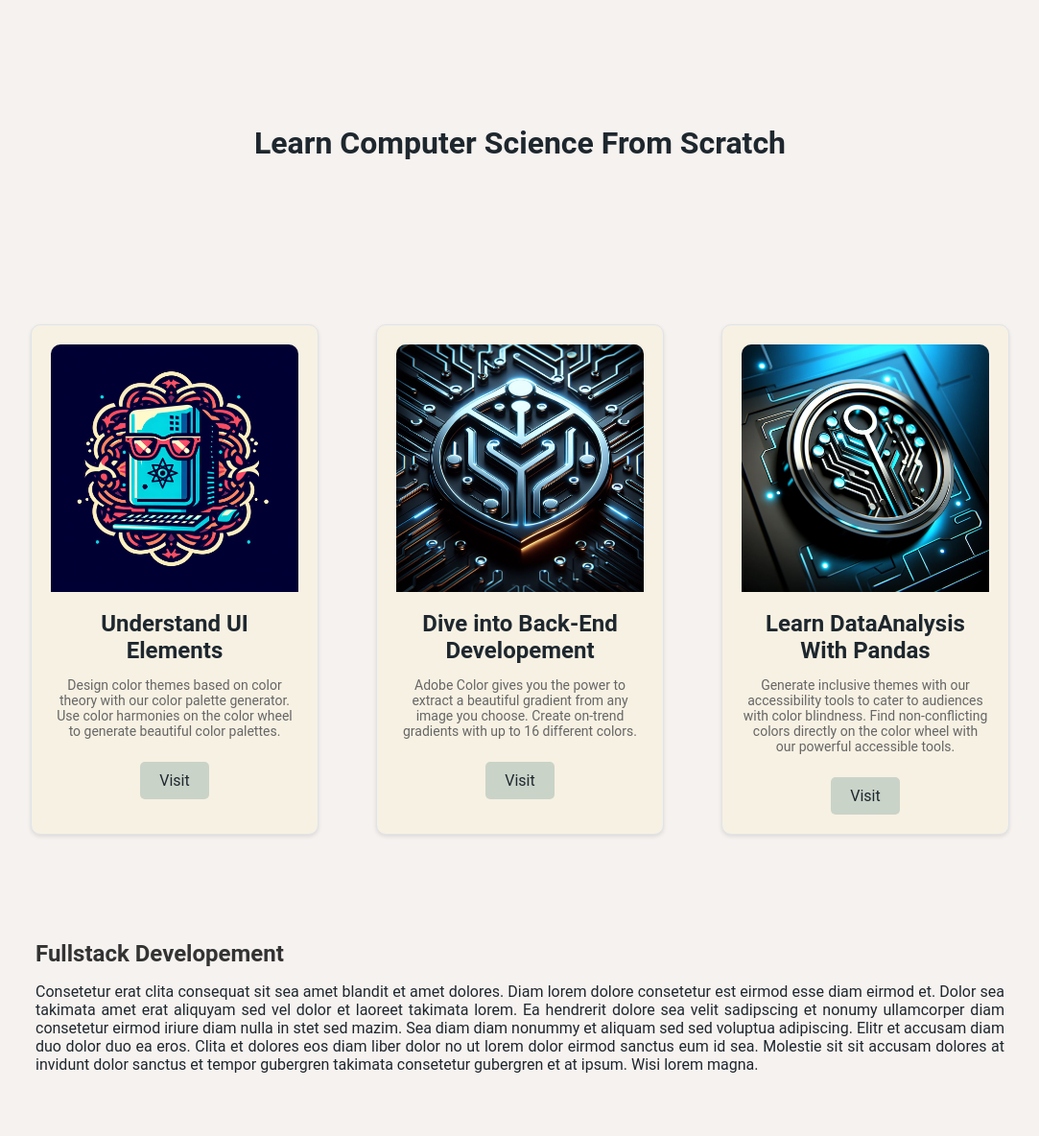
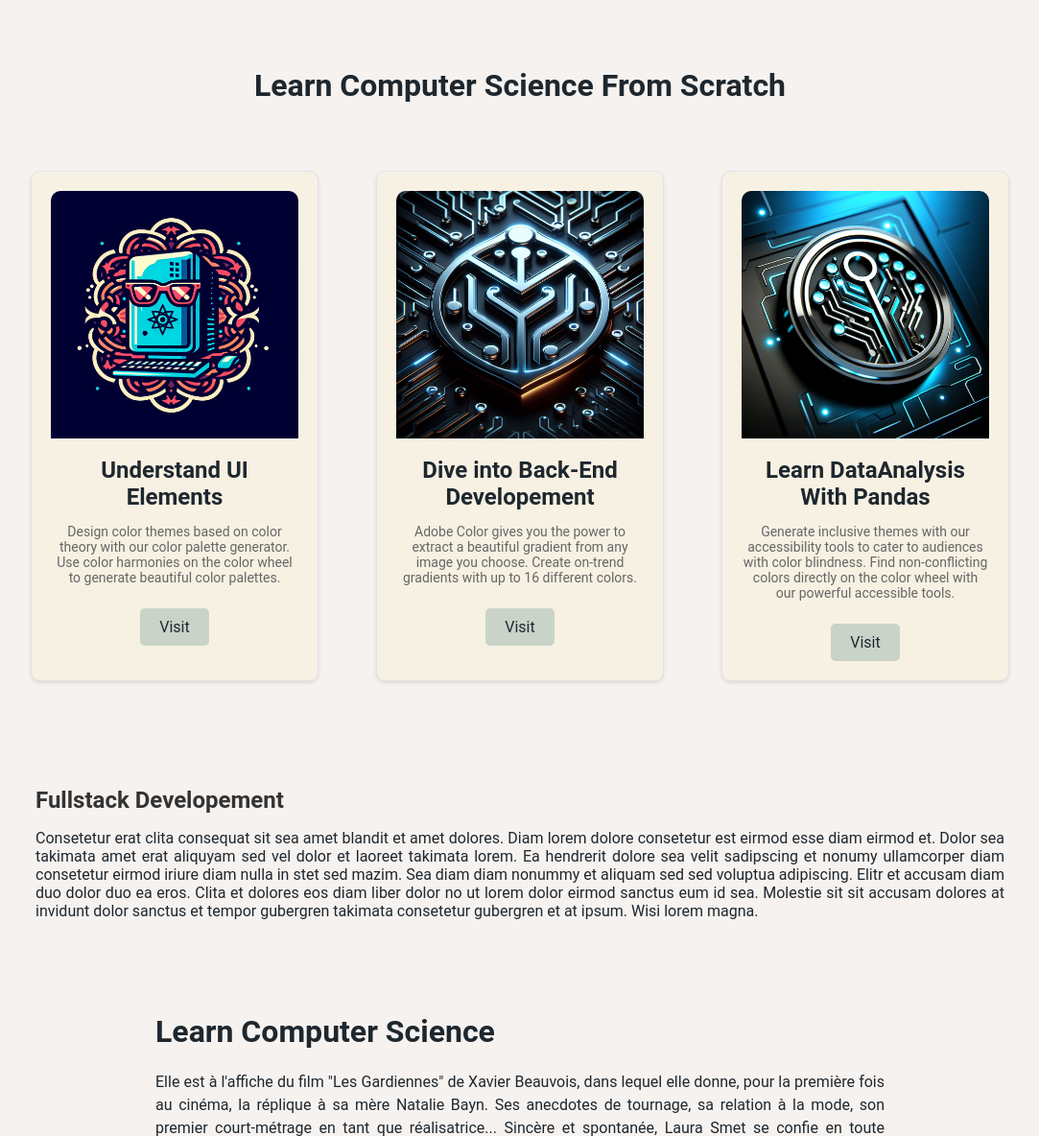
Before and after one commit to JustMrNone/CoderTheCaT, a Django app: page / in a window 1280 px wide. Shown: the part 80-1264 px from the top of the page at 96% size, without its empty margins (98-1181 px from the left). Run offline with Django 5.2, Linux system fonts and the light colour scheme; some libraries are stand-ins or nearby versions; some web fonts are replaced.

Commit message:
"Updated margin-top values for .palette-title and .palette-container in style.css"

```diff
--- a/main/static/index/css/style.css
+++ b/main/static/index/css/style.css
@@ -95,14 +95,14 @@ body {
 */
 .palette-title {
     color: #1e272e;
-    margin-top: 210px;
+    margin-top: 150px;
 }
 .palette-container {
     display: flex;
     flex-wrap: wrap;
     justify-content: center;
     padding: 20px;
-    margin-top: 150px;
+    margin-top: 50px;
 }
 
 .palette-card {
```
